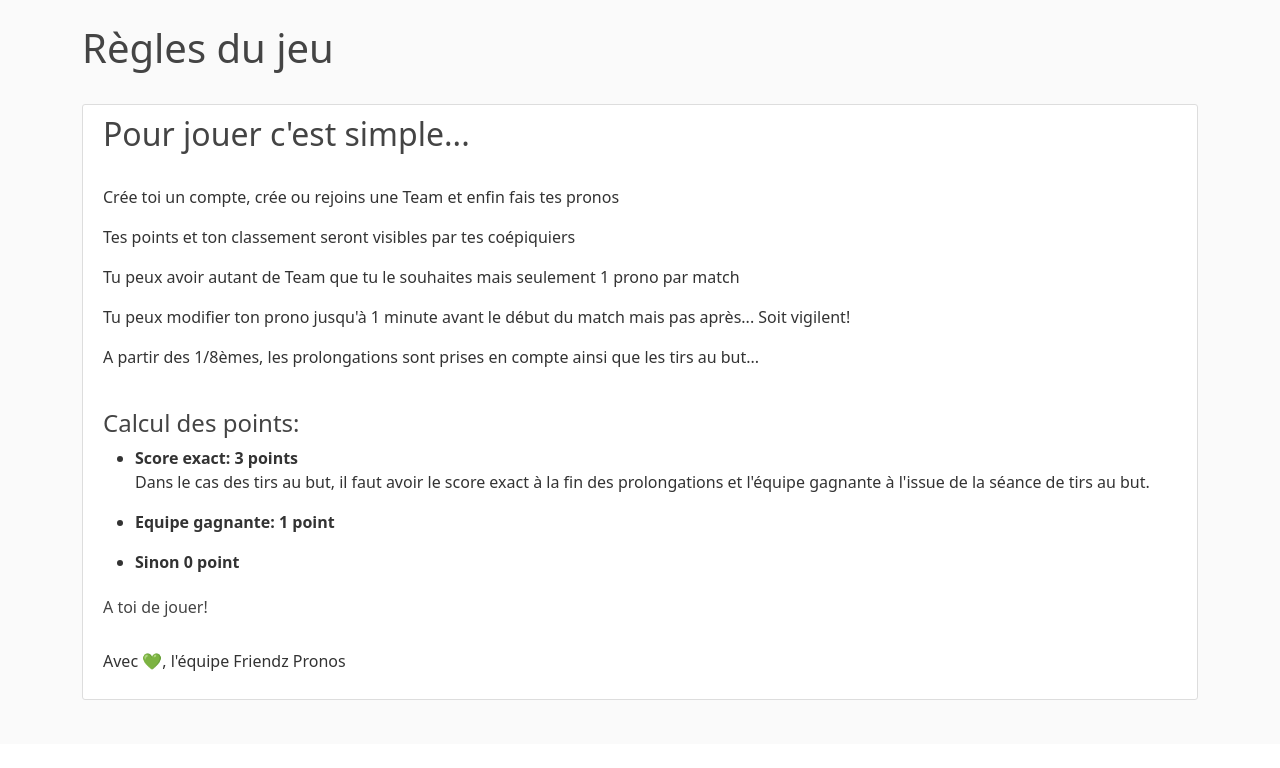
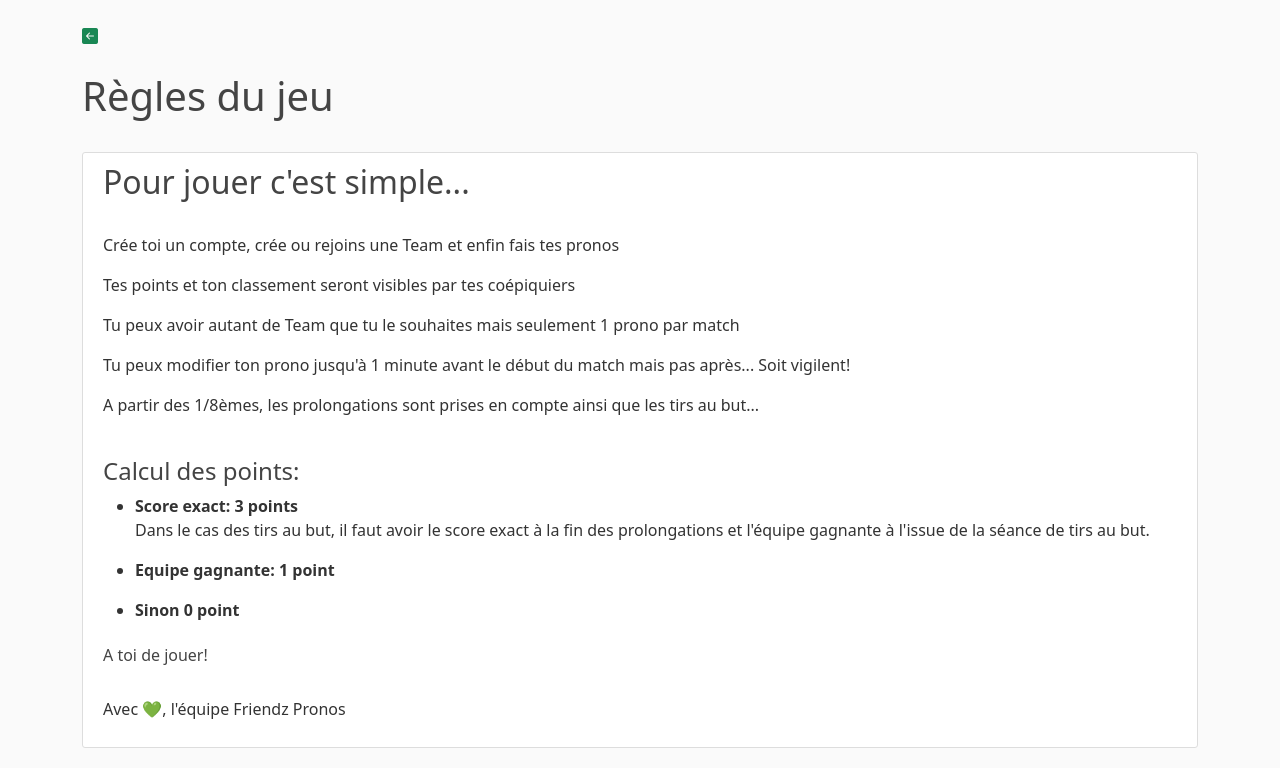
Before and after one commit to Julie-Clz/django_project, a Django app: page /about/ in a window 1280 px wide. Shown: the part 56-824 px from the top of the page. Before the commit the page ends 756 px from the top, so only its background shows below. Run offline with Django 3.2, Linux system fonts and the light colour scheme; some libraries are stand-ins or nearby versions.

Commit message:
Added back link on all page

```diff
--- a/blog/templates/blog/base.html
+++ b/blog/templates/blog/base.html
@@ -28,7 +28,7 @@
         <div class="collapse navbar-collapse" id="navbarToggle">
           <div class="navbar-nav mr-auto">
             <a class="nav-item nav-link" href="{% url 'match-index' %}">Accueil</a>
-
+            <a class="nav-item nav-link" href="{% url 'pronos-about' %}">Règles du jeu</a>
           </div>
           <!-- Navbar Right Side -->
           <div class="navbar-nav">
@@ -36,10 +36,8 @@
               <a class="nav-item nav-link" href="{% url 'profile' %}">Profile</a>
               <a class="nav-item nav-link" href="{% url 'bet-index' %}">Mes pronos</a>
               <a class="nav-item nav-link" href="{% url 'bet-create' %}">Faire mes pronos</a>
-              <a class="nav-item nav-link" href="{% url 'pronos-about' %}">Règles du jeu</a>
               <a class="nav-item nav-link" href="{% url 'logout' %}">Se déconnecter</a>
             {% else %}
-              <a class="nav-item nav-link" href="{% url 'pronos-about' %}">Règles du jeu</a>
               <a class="nav-item nav-link" href="{% url 'login' %}">Se connecter</a>
               <a class="nav-item nav-link" href="{% url 'register' %}">S'inscrire</a>
             {% endif %}
@@ -51,6 +49,9 @@
   <main role="main" class="container">
     <div class="row justify-content-md-center">
       <div class="col-xs-6 col-lg-12">
+        <div class="back">
+          <a href="{{request.META.HTTP_REFERER}}"><i class="bi bi-arrow-left-square-fill text-success"></i></a>
+        </div><br>
         {% if messages %}
         {% for message in messages %}
         <div class="alert alert-{{ message.tags }}">
```
Lines whose indentation alone changed are shown as unchanged.
